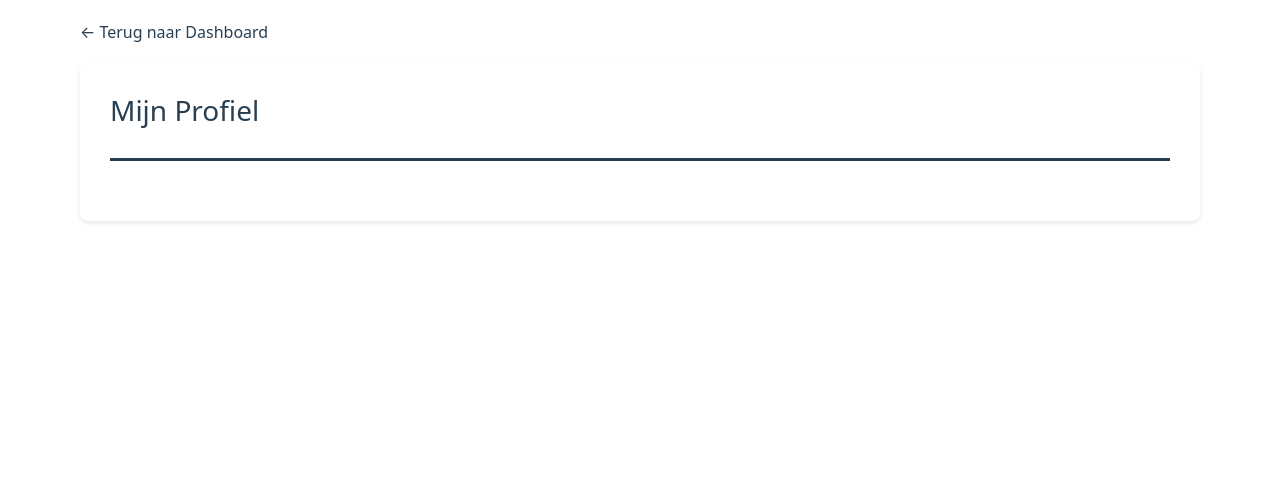
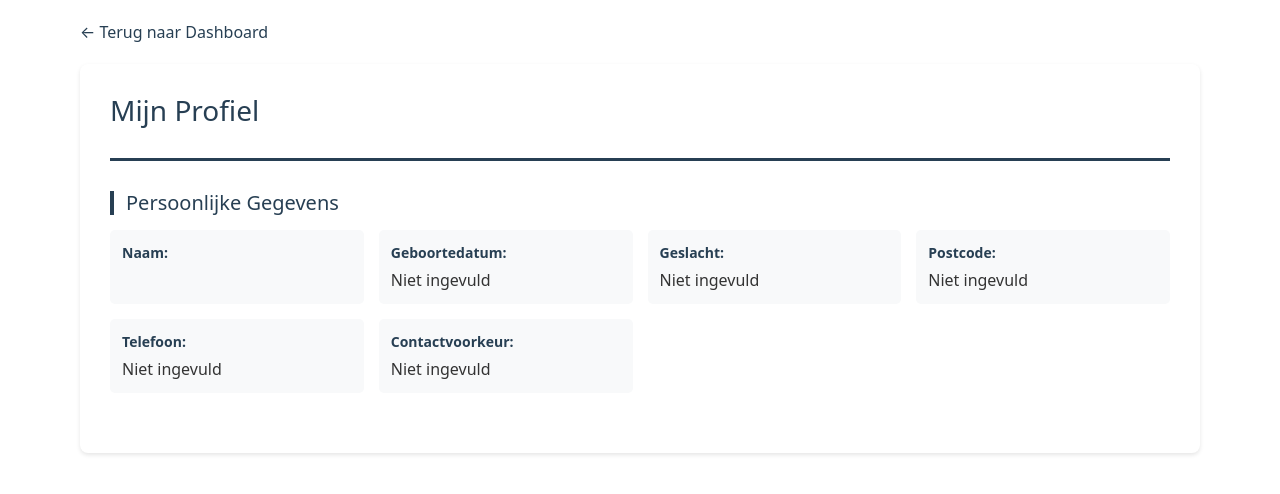
Before and after one commit to Ebay2k/rubberducky-owasp, a Flask app: template templates/ev-profiel.html in a window 1280 px wide. Shown: the part 73-567 px from the top of the page. Run offline with Flask 3, Linux system fonts and the light colour scheme; the template is opened without the code that fills it, so the values that code supplies are empty.

Commit message:
ev-profiel layout veranderen naar jinja

```diff
--- a/templates/ev-profiel.html
+++ b/templates/ev-profiel.html
@@ -17,6 +17,42 @@
             <h1 class="detail-title">Mijn Profiel</h1>
             <p class="detail-organization">{{ profile.email }}</p>
         </div>
+
+        <div class="detail-content">
+            <section class="detail-section">
+                <h2>Persoonlijke Gegevens</h2>
+                <div class="detail-info-grid">
+                    <div class="detail-info-item">
+                        <span class="detail-label">Naam:</span>
+                        <span class="detail-value">{{ profile.first_name }} {{ profile.last_name }}</span>
+                    </div>
+
+                    <div class="detail-info-item">
+                        <span class="detail-label">Geboortedatum:</span>
+                        <span class="detail-value">{{ profile.birth_date or 'Niet ingevuld' }}</span>
+                    </div>
+
+                    <div class="detail-info-item">
+                        <span class="detail-label">Geslacht:</span>
+                        <span class="detail-value">{{ profile.gender or 'Niet ingevuld' }}</span>
+                    </div>
+
+                    <div class="detail-info-item">
+                        <span class="detail-label">Postcode:</span>
+                        <span class="detail-value">{{ profile.postcode or 'Niet ingevuld' }}</span>
+                    </div>
+
+                    <div class="detail-info-item">
+                        <span class="detail-label">Telefoon:</span>
+                        <span class="detail-value">{{ profile.phone or 'Niet ingevuld' }}</span>
+                    </div>
+
+                    <div class="detail-info-item">
+                        <span class="detail-label">Contactvoorkeur:</span>
+                        <span class="detail-value">{{ profile.contact_preference or 'Niet ingevuld' }}</span>
+                    </div>
+                </div>
+            </section>
 {% endblock %}
 </body>
 </html>
```
